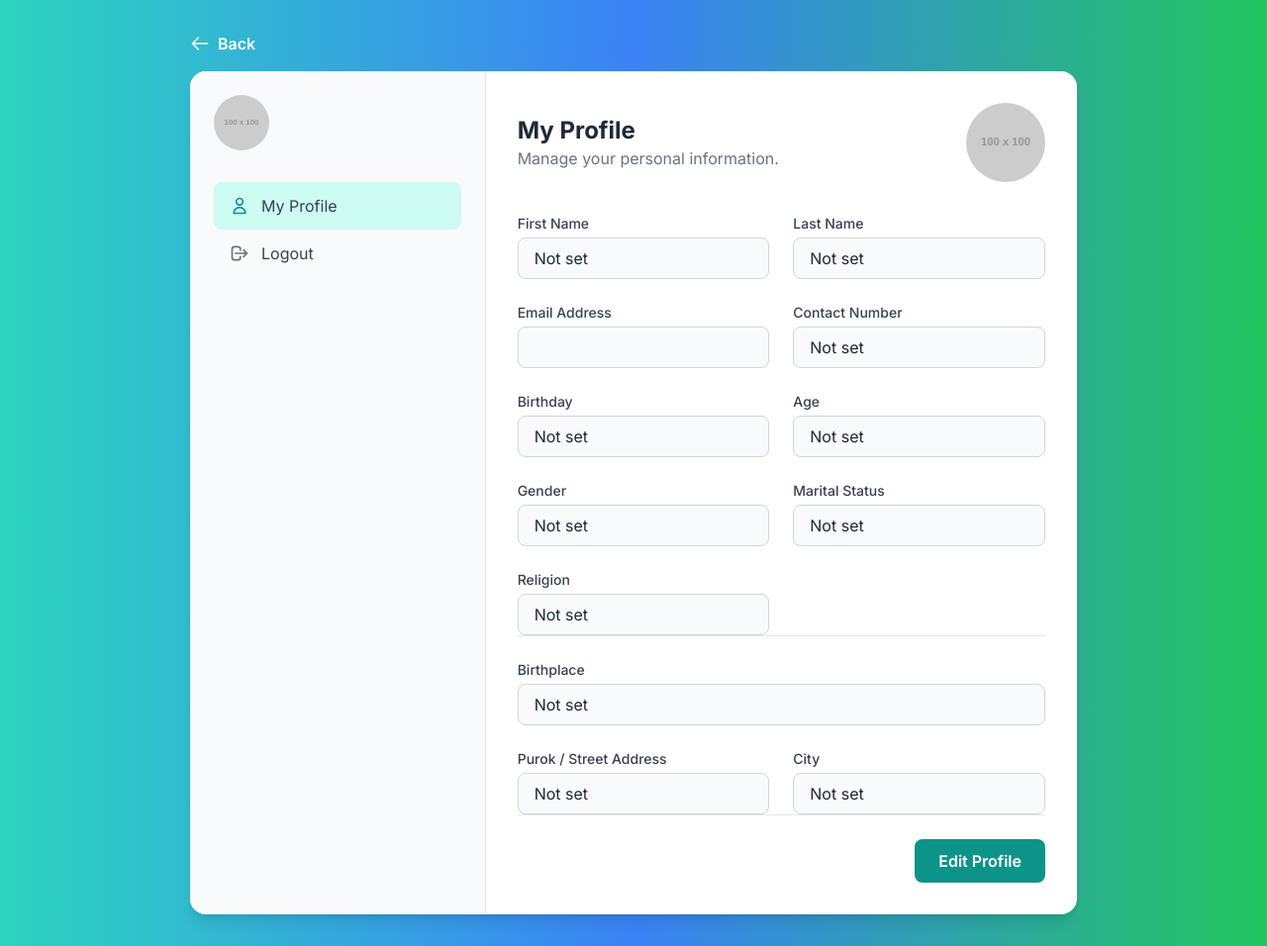
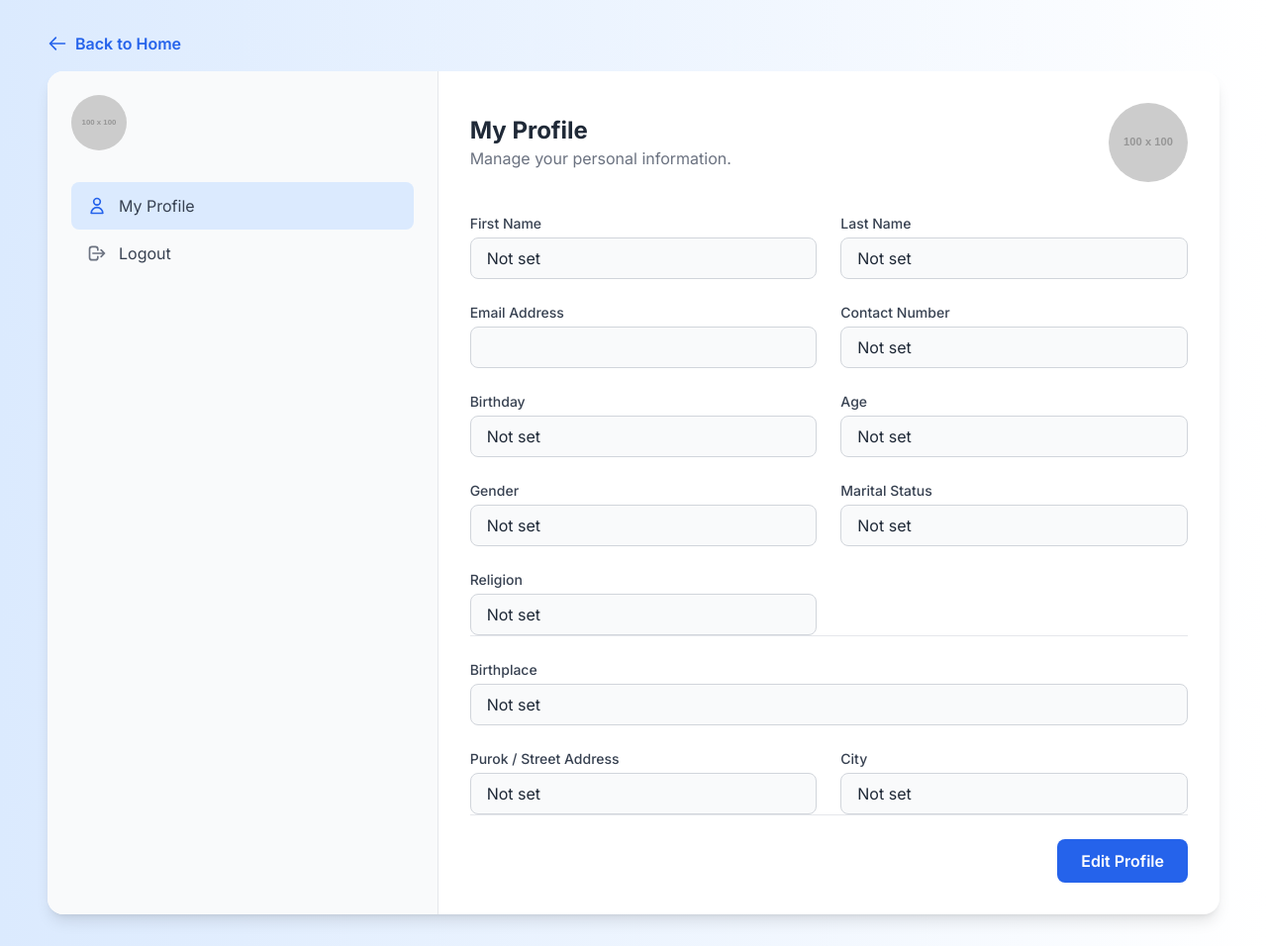
Before and after one commit to mrxception/CSIT327-G1-MyCebu, a Django app: page /profile/ in a window 1280 px wide. Shown: the whole page at 99% size. Run offline with Django 5.2, Linux system fonts and the light colour scheme; grey boxes labelled with a size stand in for pictures from a placeholder-image service; some libraries are stand-ins or nearby versions.

Commit message:
feature(profile): updated UI profile

```diff
--- a/static/mycebu_app/css/profile.css
+++ b/static/mycebu_app/css/profile.css
@@ -1,5 +1,13 @@
       body {
           font-family: 'Inter', sans-serif;
+      }
+      .svc-hero {
+          background: linear-gradient(165deg, #64b5f6 0%, #42a5f5 50%, #ffffff 100%);
+          color: #000;
+      }
+      .svc-hero__badge {
+          background: rgba(255,255,255,.8);
+          color: #1e40af;
       }
       .tab-content {
           display: none;
--- a/templates/mycebu_app/pages/profile.html
+++ b/templates/mycebu_app/pages/profile.html
@@ -9,11 +9,12 @@
     <title>MyCebu - User Profile</title>
     <script src="https://cdn.tailwindcss.com"></script>
     <link href="https://fonts.googleapis.com/css2?family=Inter:wght@400;500;600;700&display=swap" rel="stylesheet">
+    <link rel="stylesheet" href="{% static 'mycebu_app/css/ordinances.css' %}">
     <link rel="stylesheet" href="{% static 'mycebu_app/css/profile.css' %}?v=1.5">
     <script defer src="{% static 'mycebu_app/js/profile.js' %}"></script>
 </head>
 
-<body class="bg-gradient-to-r from-teal-400 via-blue-500 to-green-500 min-h-screen p-4 sm:p-6 md:p-8">
+<body class="bg-gradient-to-r from-blue-100 to-white min-h-screen p-4 sm:p-6 md:p-8">
     {% if messages %}
     {% for message in messages %}
     <div class="fixed top-5 right-5 z-50 bg-gray-900 text-white py-2 px-5 rounded-lg shadow-lg opacity-100 transform translate-y-0 transition-all duration-300">
@@ -22,14 +23,17 @@
     {% endfor %}
     {% endif %}
 
-    <div class="w-full max-w-4xl mx-auto">
-        <a href="{% url 'landing_tab' tab='landing' %}" id="back-button" class="inline-flex items-center text-white font-semibold mb-4 hover:underline transition-colors">
-            <svg class="w-5 h-5 mr-2" fill="none" stroke="currentColor" viewBox="0 0 24 24" xmlns="http://www.w3.org/2000/svg">
-                <path stroke-linecap="round" stroke-linejoin="round" stroke-width="2" d="M10 19l-7-7m0 0l7-7m-7 7h18"></path>
-            </svg>
-            Back
-        </a>
-        <div class="w-full bg-white rounded-2xl shadow-lg flex flex-col md:flex-row overflow-hidden">
+    <section class="tab-content-section" data-loading="false" data-skel="profile">
+
+        <div class="container">
+            <a href="{% url 'landing_tab' tab='landing' %}" id="back-button" class="inline-flex items-center text-blue-600 font-semibold mb-4 hover:underline transition-colors">
+                <svg class="w-5 h-5 mr-2" fill="none" stroke="currentColor" viewBox="0 0 24 24" xmlns="http://www.w3.org/2000/svg">
+                    <path stroke-linecap="round" stroke-linejoin="round" stroke-width="2" d="M10 19l-7-7m0 0l7-7m-7 7h18"></path>
+                </svg>
+                Back to Home
+            </a>
+
+            <div class="bg-white rounded-2xl shadow-lg flex flex-col md:flex-row overflow-hidden">
 
             <div class="w-full md:w-1/3 bg-gray-50 p-6 border-b md:border-b-0 md:border-r border-gray-200">
                 <div class="flex items-center space-x-4 mb-8">
@@ -42,8 +46,8 @@
                     </div>
                 </div>
                 <nav class="space-y-2">
-                    <a href="#" data-tab="profile" class="tab-link active-tab flex items-center px-4 py-3 text-gray-700 bg-teal-100 rounded-lg">
-                        <svg class="w-5 h-5 mr-3 text-teal-600" fill="none" stroke="currentColor" viewBox="0 0 24 24" xmlns="http://www.w3.org/2000/svg">
+                    <a href="#" data-tab="profile" class="tab-link active-tab flex items-center px-4 py-3 text-gray-700 bg-blue-100 rounded-lg">
+                        <svg class="w-5 h-5 mr-3 text-blue-600" fill="none" stroke="currentColor" viewBox="0 0 24 24" xmlns="http://www.w3.org/2000/svg">
                             <path stroke-linecap="round" stroke-linejoin="round" stroke-width="2" d="M16 7a4 4 0 11-8 0 4 4 0 018 0zM12 14a7 7 0 00-7 7h14a7 7 0 00-7-7z"></path>
                         </svg>
                         My Profile
@@ -98,37 +102,37 @@
                             <div>
                                 <label for="first_name" class="block text-sm font-medium text-gray-700 mb-1">First Name</label>
                                 <span data-value="{{ user.first_name|default:'' }}" class="profile-view-field">{{ user.first_name|default:'Not set' }}</span>
-                                <input type="text" id="first_name" name="first_name" value="{{ user.first_name|default:'' }}" class="profile-edit-field hidden w-full px-4 py-2 border border-gray-300 rounded-lg focus:ring-teal-500 focus:border-teal-500" required>
+                                <input type="text" id="first_name" name="first_name" value="{{ user.first_name|default:'' }}" class="profile-edit-field hidden w-full px-4 py-2 border border-gray-300 rounded-lg focus:ring-blue-500 focus:border-blue-500" required>
                             </div>
                             <div>
                                 <label for="last_name" class="block text-sm font-medium text-gray-700 mb-1">Last Name</label>
                                 <span data-value="{{ user.last_name|default:'' }}" class="profile-view-field">{{ user.last_name|default:'Not set' }}</span>
-                                <input type="text" id="last_name" name="last_name" value="{{ user.last_name|default:'' }}" class="profile-edit-field hidden w-full px-4 py-2 border border-gray-300 rounded-lg focus:ring-teal-500 focus:border-teal-500" required>
+                                <input type="text" id="last_name" name="last_name" value="{{ user.last_name|default:'' }}" class="profile-edit-field hidden w-full px-4 py-2 border border-gray-300 rounded-lg focus:ring-blue-500 focus:border-blue-500" required>
                             </div>
                             <div>
                                 <label for="email" class="block text-sm font-medium text-gray-700 mb-1">Email Address</label>
                                 <span data-value="{{ user.email }}" class="profile-view-field">{{ user.email }}</span>
-                                <input type="email" id="email" name="email" value="{{ user.email }}" class="profile-edit-field hidden w-full px-4 py-2 border border-gray-300 rounded-lg focus:ring-teal-500 focus:border-teal-500">
+                                <input type="email" id="email" name="email" value="{{ user.email }}" class="profile-edit-field hidden w-full px-4 py-2 border border-gray-300 rounded-lg focus:ring-blue-500 focus:border-blue-500">
                             </div>
                             <div>
                                 <label for="contact_number" class="block text-sm font-medium text-gray-700 mb-1">Contact Number</label>
                                 <span data-value="{{ user.contact_number|default:'' }}" class="profile-view-field">{{ user.contact_number|default:'Not set' }}</span>
-                                <input type="tel" id="contact_number" name="contact_number" value="{{ user.contact_number|default:'' }}" class="profile-edit-field hidden w-full px-4 py-2 border border-gray-300 rounded-lg focus:ring-teal-500 focus:border-teal-500">
+                                <input type="tel" id="contact_number" name="contact_number" value="{{ user.contact_number|default:'' }}" class="profile-edit-field hidden w-full px-4 py-2 border border-gray-300 rounded-lg focus:ring-blue-500 focus:border-blue-500">
                             </div>
                             <div>
                                 <label for="birthdate" class="block text-sm font-medium text-gray-700 mb-1">Birthday</label>
                                 <span data-value="{{ user.birthdate|default:'' }}" class="profile-view-field">{{ user.birthdate|default:'Not set' }}</span>
-                                <input type="date" id="birthdate" name="birthdate" value="{{ user.birthdate|default:'' }}" class="profile-edit-field hidden w-full px-4 py-2 border border-gray-300 rounded-lg focus:ring-teal-500 focus:border-teal-500">
+                                <input type="date" id="birthdate" name="birthdate" value="{{ user.birthdate|default:'' }}" class="profile-edit-field hidden w-full px-4 py-2 border border-gray-300 rounded-lg focus:ring-blue-500 focus:border-blue-500">
                             </div>
                             <div>
                                 <label for="age" class="block text-sm font-medium text-gray-700 mb-1">Age</label>
                                 <span data-value="{{ user.age|default:'' }}" class="profile-view-field">{{ user.age|default:'Not set' }}</span>
-                                <input type="number" id="age" name="age" value="{{ user.age|default:'' }}" class="profile-edit-field hidden w-full px-4 py-2 border border-gray-300 rounded-lg focus:ring-teal-500 focus:border-teal-500" min="0" max="120">
+                                <input type="number" id="age" name="age" value="{{ user.age|default:'' }}" class="profile-edit-field hidden w-full px-4 py-2 border border-gray-300 rounded-lg focus:ring-blue-500 focus:border-blue-500" min="0" max="120">
                             </div>
                             <div>
                                 <label for="gender" class="block text-sm font-medium text-gray-700 mb-1">Gender</label>
                                 <span data-value="{{ user.gender|default:'' }}" class="profile-view-field">{{ user.gender|default:'Not set' }}</span>
-                                <select id="gender" name="gender" class="profile-edit-field hidden w-full px-4 py-2 border border-gray-300 rounded-lg focus:ring-teal-500 focus:border-teal-500 bg-white">
+                                <select id="gender" name="gender" class="profile-edit-field hidden w-full px-4 py-2 border border-gray-300 rounded-lg focus:ring-blue-500 focus:border-blue-500 bg-white">
                                     <option value="" {% if not user.gender %}selected{% endif %}>Select Gender</option>
                                     <option value="Male" {% if user.gender == 'Male' %}selected{% endif %}>Male</option>
                                     <option value="Female" {% if user.gender == 'Female' %}selected{% endif %}>Female</option>
@@ -138,7 +142,7 @@
                             <div>
                                 <label for="marital_status" class="block text-sm font-medium text-gray-700 mb-1">Marital Status</label>
                                 <span data-value="{{ user.marital_status|default:'' }}" class="profile-view-field">{{ user.marital_status|default:'Not set' }}</span>
-                                <select id="marital_status" name="marital_status" class="profile-edit-field hidden w-full px-4 py-2 border border-gray-300 rounded-lg focus:ring-teal-500 focus:border-teal-500 bg-white">
+                                <select id="marital_status" name="marital_status" class="profile-edit-field hidden w-full px-4 py-2 border border-gray-300 rounded-lg focus:ring-blue-500 focus:border-blue-500 bg-white">
                                     <option value="" {% if not user.marital_status %}selected{% endif %}>Select Status</option>
                                     <option value="Single" {% if user.marital_status == 'Single' %}selected{% endif %}>Single</option>
                                     <option value="Married" {% if user.marital_status == 'Married' %}selected{% endif %}>Married</option>
@@ -149,7 +153,7 @@
                             <div>
                                 <label for="religion" class="block text-sm font-medium text-gray-700 mb-1">Religion</label>
                                 <span data-value="{{ user.religion|default:'' }}" class="profile-view-field">{{ user.religion|default:'Not set' }}</span>
-                                <input type="text" id="religion" name="religion" value="{{ user.religion|default:'' }}" class="profile-edit-field hidden w-full px-4 py-2 border border-gray-300 rounded-lg focus:ring-teal-500 focus:border-teal-500">
+                                <input type="text" id="religion" name="religion" value="{{ user.religion|default:'' }}" class="profile-edit-field hidden w-full px-4 py-2 border border-gray-300 rounded-lg focus:ring-blue-500 focus:border-blue-500">
                             </div>
                         </div>
 
@@ -157,32 +161,32 @@
                             <div>
                                 <label for="birthplace" class="block text-sm font-medium text-gray-700 mb-1">Birthplace</label>
                                 <span data-value="{{ user.birthplace|default:'' }}" class="profile-view-field">{{ user.birthplace|default:'Not set' }}</span>
-                                <input type="text" id="birthplace" name="birthplace" value="{{ user.birthplace|default:'' }}" class="profile-edit-field hidden w-full px-4 py-2 border border-gray-300 rounded-lg focus:ring-teal-500 focus:border-teal-500">
+                                <input type="text" id="birthplace" name="birthplace" value="{{ user.birthplace|default:'' }}" class="profile-edit-field hidden w-full px-4 py-2 border border-gray-300 rounded-lg focus:ring-blue-500 focus:border-blue-500">
                             </div>
                             <div class="grid grid-cols-1 md:grid-cols-2 gap-6">
                                 <div>
                                     <label for="purok" class="block text-sm font-medium text-gray-700 mb-1">Purok / Street Address</label>
                                     <span data-value="{{ user.purok|default:'' }}" class="profile-view-field">{{ user.purok|default:'Not set' }}</span>
-                                    <input type="text" id="purok" name="purok" value="{{ user.purok|default:'' }}" class="profile-edit-field hidden w-full px-4 py-2 border border-gray-300 rounded-lg focus:ring-teal-500 focus:border-teal-500">
+                                    <input type="text" id="purok" name="purok" value="{{ user.purok|default:'' }}" class="profile-edit-field hidden w-full px-4 py-2 border border-gray-300 rounded-lg focus:ring-blue-500 focus:border-blue-500">
                                 </div>
                                 <div>
                                     <label for="city" class="block text-sm font-medium text-gray-700 mb-1">City</label>
                                     <span data-value="{{ user.city|default:'' }}" class="profile-view-field">{{ user.city|default:'Not set' }}</span>
-                                    <input type="text" id="city" name="city" value="{{ user.city|default:'' }}" class="profile-edit-field hidden w-full px-4 py-2 border border-gray-300 rounded-lg focus:ring-teal-500 focus:border-teal-500">
+                                    <input type="text" id="city" name="city" value="{{ user.city|default:'' }}" class="profile-edit-field hidden w-full px-4 py-2 border border-gray-300 rounded-lg focus:ring-blue-500 focus:border-blue-500">
                                 </div>
                             </div>
                         </div>
 
                         <div id="form-actions" class="border-t border-gray-200 pt-6 flex justify-end space-x-3">
-                            <button type="button" id="edit-button" class="bg-teal-600 text-white font-semibold px-6 py-2.5 rounded-lg hover:bg-teal-700 transition">Edit Profile</button>
+                            <button type="button" id="edit-button" class="bg-blue-600 text-white font-semibold px-6 py-2.5 rounded-lg hover:bg-blue-700 transition">Edit Profile</button>
                             <button type="button" id="cancel-button" class="hidden bg-gray-200 text-gray-800 font-semibold px-6 py-2.5 rounded-lg hover:bg-gray-300 transition">Cancel</button>
-                            <button type="submit" id="save-button" class="hidden bg-teal-600 text-white font-semibold px-6 py-2.5 rounded-lg hover:bg-teal-700 focus:outline-none focus:ring-2 focus:ring-offset-2 focus:ring-teal-500 transition">Save Changes</button>
+                            <button type="submit" id="save-button" class="hidden bg-blue-600 text-white font-semibold px-6 py-2.5 rounded-lg hover:bg-blue-700 focus:outline-none focus:ring-2 focus:ring-offset-2 focus:ring-blue-500 transition">Save Changes</button>
                         </div>
                     </form>
                 </div>
             </div>
         </div>
-    </div>
+    </section>
 
     <div id="toast" class="fixed bottom-5 right-5 bg-gray-900 text-white py-2 px-5 rounded-lg shadow-lg opacity-0 transform translate-y-10 transition-all duration-300">
         Profile saved successfully!
```
